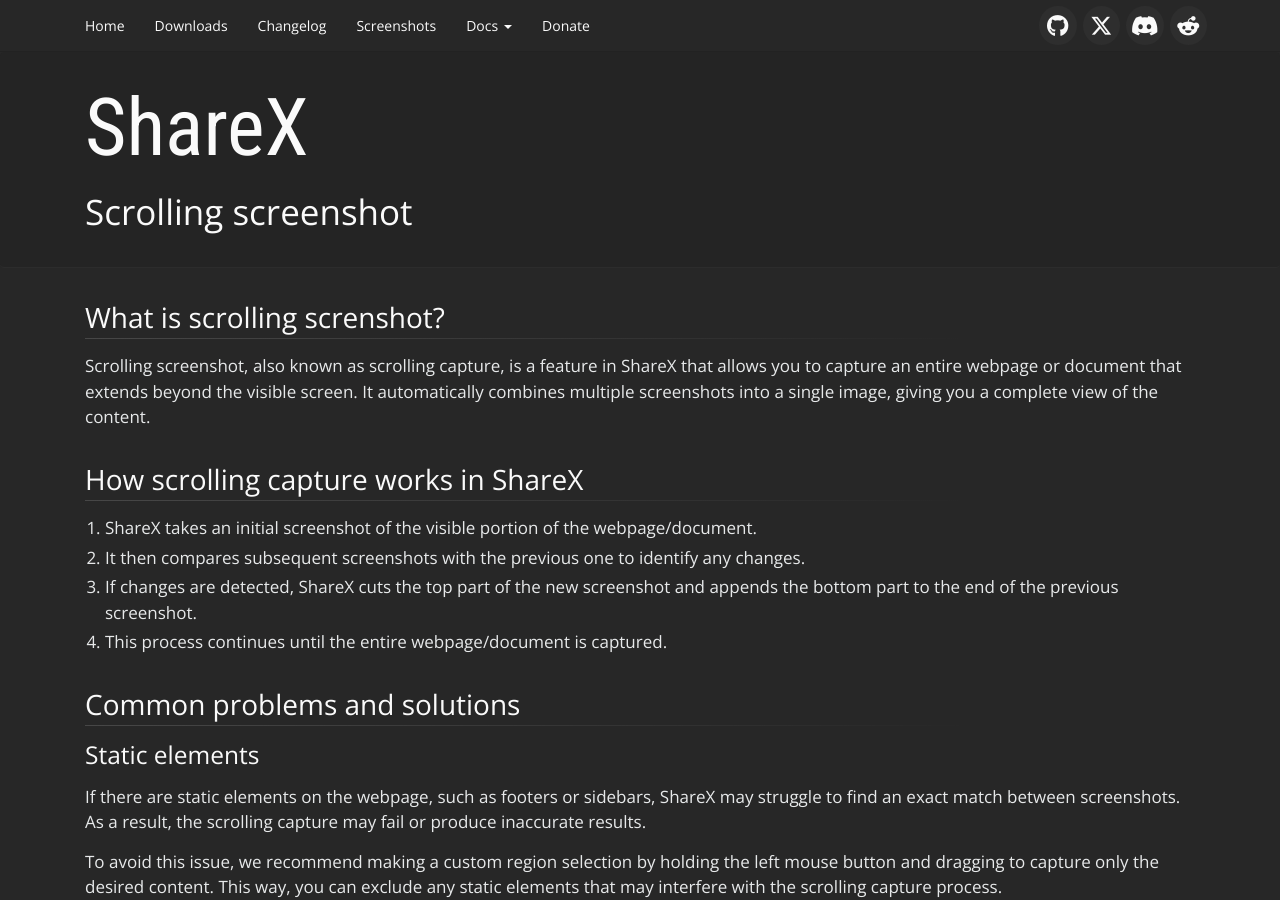
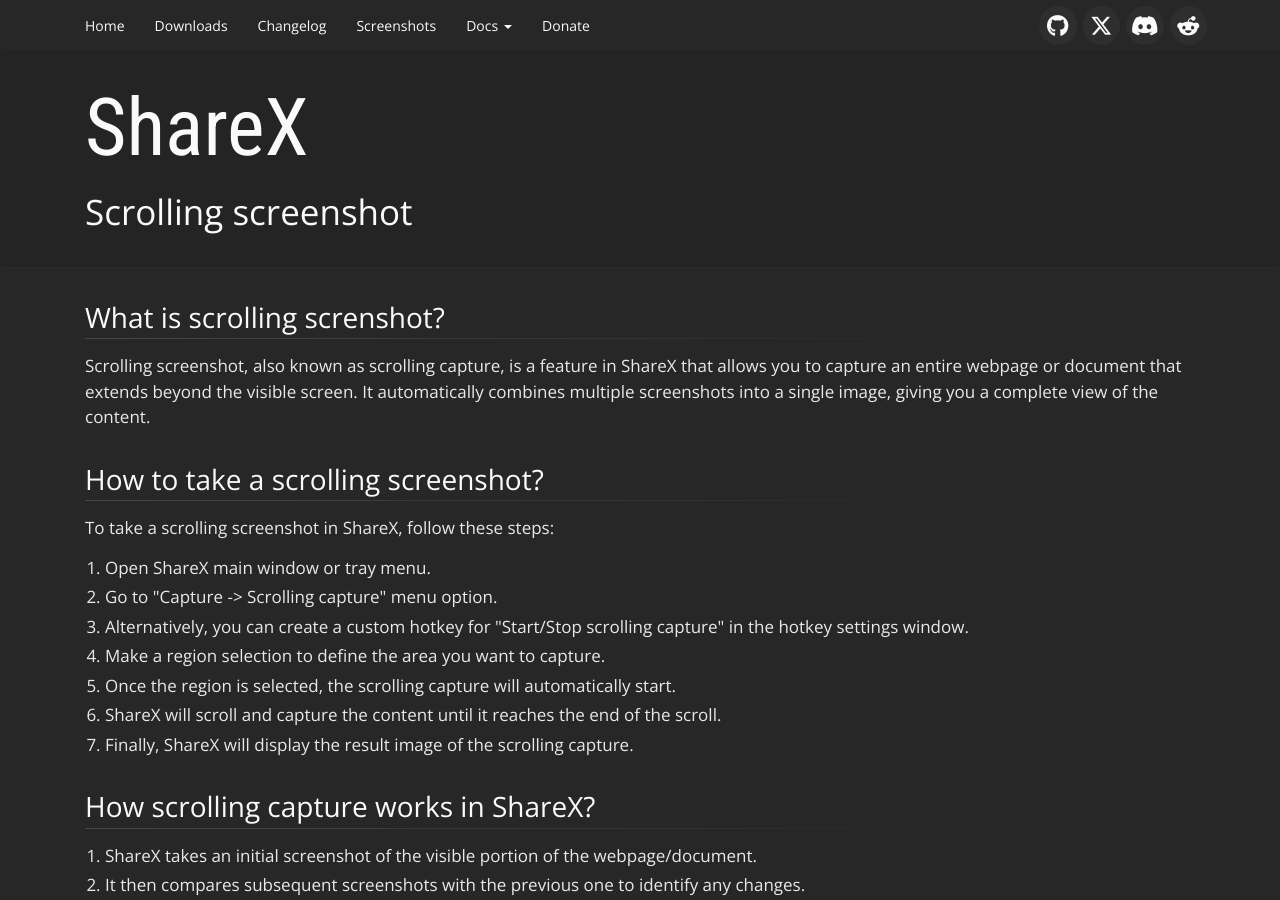
Before and after one commit to ShareX/sharex.github.io, a Jekyll site: the page built from docs/scrolling-screenshot.md, in a window 1280 px wide and 900 px high. Built offline with Jekyll 4.4.1, drawn with Linux system fonts in a browser that asks for light colours.

Commit message:
Update scrolling-screenshot.md

```diff
--- a/docs/scrolling-screenshot.md
+++ b/docs/scrolling-screenshot.md
@@ -7,7 +7,19 @@
 
 Scrolling screenshot, also known as scrolling capture, is a feature in ShareX that allows you to capture an entire webpage or document that extends beyond the visible screen. It automatically combines multiple screenshots into a single image, giving you a complete view of the content.
 
-## How scrolling capture works in ShareX
+## How to take a scrolling screenshot?
+
+To take a scrolling screenshot in ShareX, follow these steps:
+
+1. Open ShareX main window or tray menu.
+2. Go to "Capture -> Scrolling capture" menu option.
+3. Alternatively, you can create a custom hotkey for "Start/Stop scrolling capture" in the hotkey settings window.
+4. Make a region selection to define the area you want to capture.
+5. Once the region is selected, the scrolling capture will automatically start.
+6. ShareX will scroll and capture the content until it reaches the end of the scroll.
+7. Finally, ShareX will display the result image of the scrolling capture.
+
+## How scrolling capture works in ShareX?
 
 1. ShareX takes an initial screenshot of the visible portion of the webpage/document.
 2. It then compares subsequent screenshots with the previous one to identify any changes.
```
